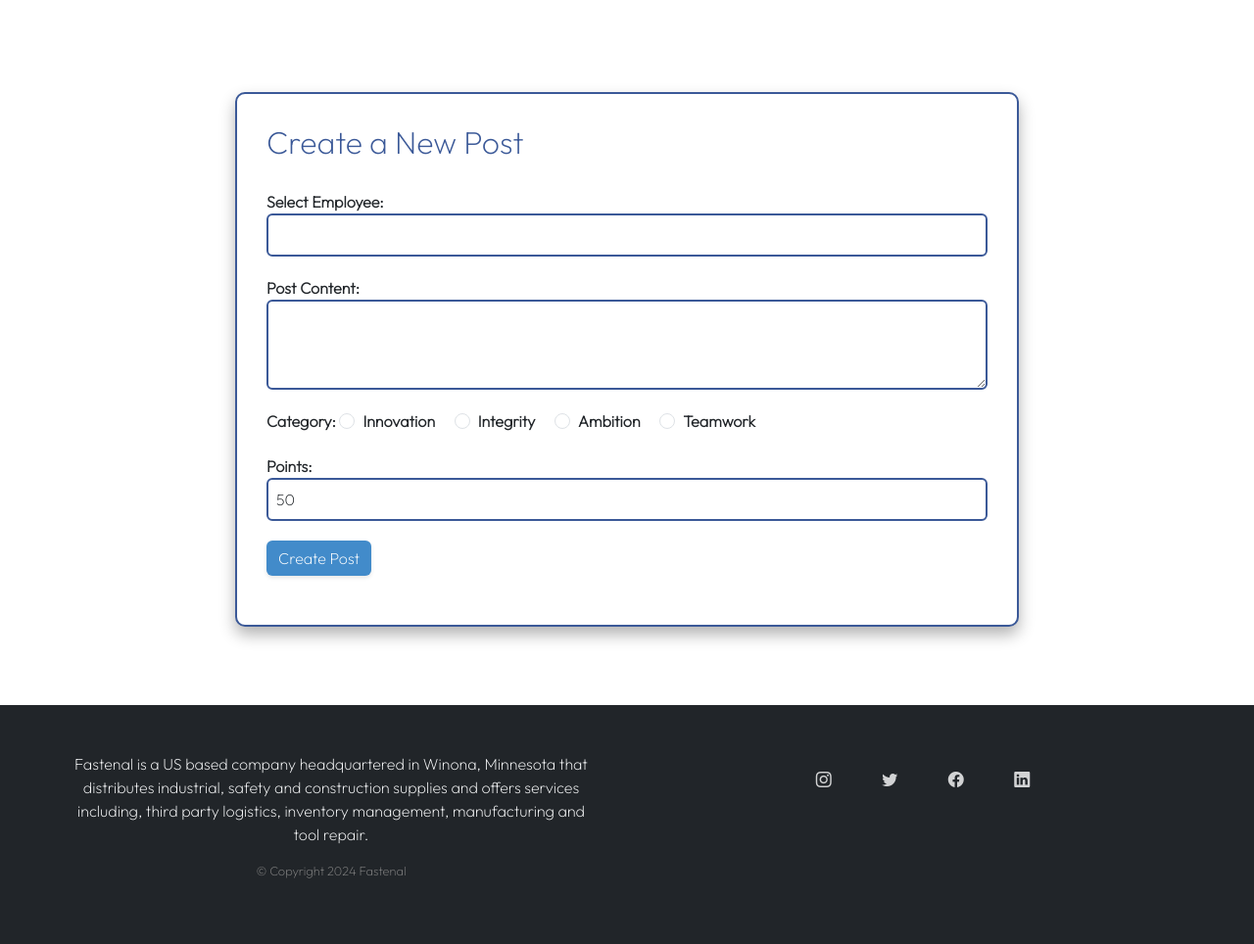
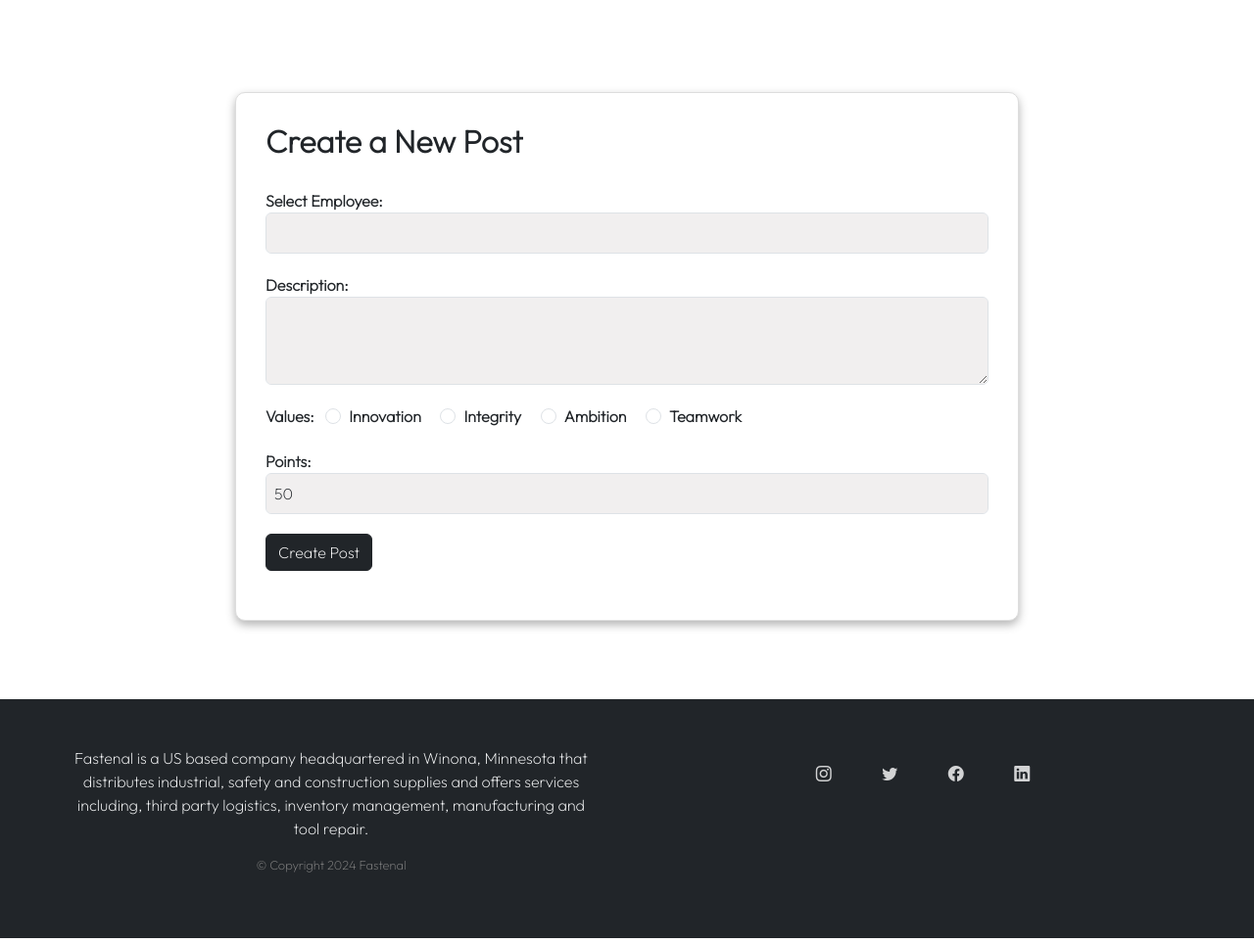
Before and after one commit to priyatham22/ERRSFastenal, a Flask app: page /new_blog in a window 1280 px wide. Shown: the part 56-1020 px from the top of the page at 98% size. Run offline with Flask 3, Linux system fonts and the light colour scheme; the visitor is signed in with stand-in values (Sample User, id 1); tables that the repository leaves empty hold one stand-in row (values such as "Sample post").

Commit message:
sync style of new_blog

```diff
--- a/app.py
+++ b/app.py
@@ -9,7 +9,7 @@ from flask_session import Session
 
 
 app = Flask(__name__)
-app.config['SQLALCHEMY_DATABASE_URI'] = 'mysql+mysqlconnector://root:mayank14@localhost/sys'
+app.config['SQLALCHEMY_DATABASE_URI'] = 'mysql+mysqlconnector://root:password@localhost/errp_project'
 app.config['SQLALCHEMY_TRACK_MODIFICATIONS'] = False
 app.secret_key = 'secret_key'
 app.config["SESSION_PERMANENT"] = False
--- a/static/style.css
+++ b/static/style.css
@@ -31,14 +31,6 @@ body {
     margin-bottom: 20px;
 }
 
-.article-title {
-    color: #444444;
-}
-
-.article-title:hover {
-    color: #428bca;
-    text-decoration: none;
-}
 
 .article-content {
     white-space: pre-line;
@@ -232,33 +224,34 @@ footer {
 }
 
 .custom-styles h2 {
-    color:  #3b5998;
     margin-bottom: 30px;
 }
 
-.custom-styles .btn-primary {
+/* .custom-styles .btn-primary {
     background-color: #428bca;
     border: none;
     box-shadow: 0px 2px 4px rgba(0, 0, 0, 0.1);
-}
+} */
 
-.custom-styles .btn-primary:hover {
+/* .custom-styles .btn-primary:hover {
     background-color: #3071a9;
-}
+} */
 
 .custom-styles .content-section {
+    min-width: 400px;
+
     margin: 0 15rem;
     background: #ffffff;
     padding: 30px;
-    border: 2px solid #3b5998;
     border-radius: 10px;
-    box-shadow: 0 8px 16px rgba(0, 0, 0, 0.3);
+    box-shadow: 0 4px 10px rgba(0, 0, 0, 0.3);
     margin-top: 150px;
 }
 
 .custom-styles select,
 .custom-styles textarea {
-    border: 2px solid #3b5998;
+    background-color: #F1EFEF;
+
     padding: 8px;
 }
 
--- a/templates/new_blog.html
+++ b/templates/new_blog.html
@@ -2,7 +2,7 @@
 {% block content %}
 <div class="custom-styles">
     <div class="content-section">
-        <h2 class="article-title">Create a New Post</h2>
+        <h2 class="article-title"><strong>Create a New Post</strong></h2>
 
         <form action="{{ url_for('new_blog') }}" method="post" id="postForm">
             {% if request_id %}
@@ -18,12 +18,12 @@
             </div>
 
             <div class="form-group">
-                <label for="post_content">Post Content:</label>
+                <label for="post_content">Description:</label>
                 <textarea id="post_content" name="post_content" class="form-control" rows="3">{{ description or '' }}</textarea>
             </div>
 
             <div class="form-group">
-                <label>Category:</label>
+                <label style="margin-right: 0.5rem;">Values:</label>
                 {% for category in ['Innovation', 'Integrity', 'Ambition', 'Teamwork'] %}
                     <div class="form-check form-check-inline">
                         <input type="radio" id="{{ category.lower() }}" name="category" value="{{ category }}" class="form-check-input" {% if values and category.lower() == values.lower() %} checked {% endif %} {% if is_manager_view %} disabled {% endif %} required>
@@ -44,7 +44,7 @@
             </div>
 
             <div class="form-group">
-                <button type="button" onclick="enableFieldsAndSubmit()" class="btn btn-primary">Create Post</button>
+                <button type="button" onclick="enableFieldsAndSubmit()" class="btn btn-primary btn-dark">Create Post</button>
             </div>
         </form>
     </div>
```
Also changed, not shown: 1 other file.
